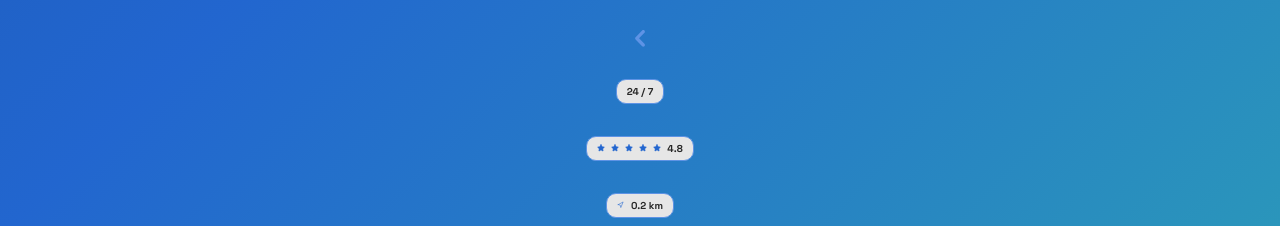
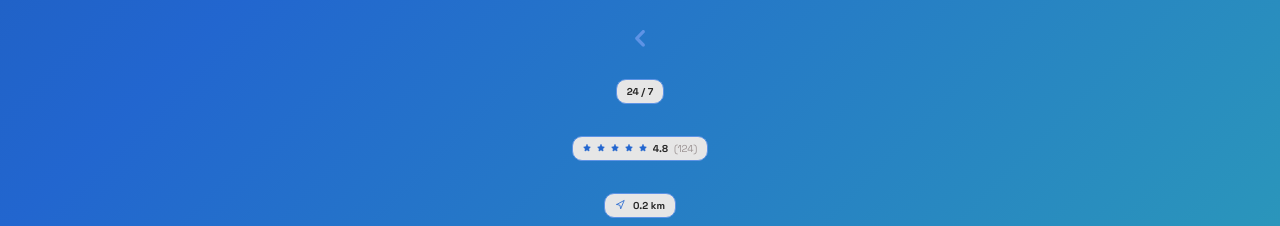
Before and after one commit to porque-o-java-exige/estaciona-ai-front, an Angular app: page / in a window 1280 px wide. Shown: the part 1583-1809 px from the top of the page. Built offline with nearby package versions, Linux system fonts and the light colour scheme.

Commit message:
refactor:  resized span and image sizes

```diff
--- a/src/app/app.html
+++ b/src/app/app.html
@@ -38,7 +38,7 @@
   <app-button variant="add" text="+ Adicionar Veículo"></app-button>
   <app-button variant="back"></app-button>
   <app-chip text="24 / 7"></app-chip>
-  <app-chip variant="rating" text="4.8"></app-chip>
+  <app-chip variant="rating" text="4.8" subtext="(124)"></app-chip>
   <app-chip variant="distance" text="0.2 km"></app-chip>
   <app-chip variant="chat" text="Chat"></app-chip>
   <app-chip variant="parking-spots" text="3 vagas restantes"></app-chip>
--- a/src/app/components/atoms/chip/chip.scss
+++ b/src/app/components/atoms/chip/chip.scss
@@ -7,7 +7,7 @@
     padding: 5px 10px;
 
     border-radius: 10px;
-    background: $clr-white-100;
+    background-color: $clr-white-100;
     border: 1px solid $clr-blue-600;
 
     p {
@@ -17,6 +17,8 @@
     }
 
     span {
+        font-size: 10px;
+        font-weight: normal;
         color: #9C9494;
     }
 
@@ -25,8 +27,15 @@
         height: 8px;
     }
 
+    &.chip-distance {
+        img {
+            width: 12px;
+            height: 12px;
+        }
+    }
+
     &.chip-chat {
-        background: $clr-blue-100;
+        background-color: $clr-blue-100;
 
         p {
             font-weight: normal;
```
